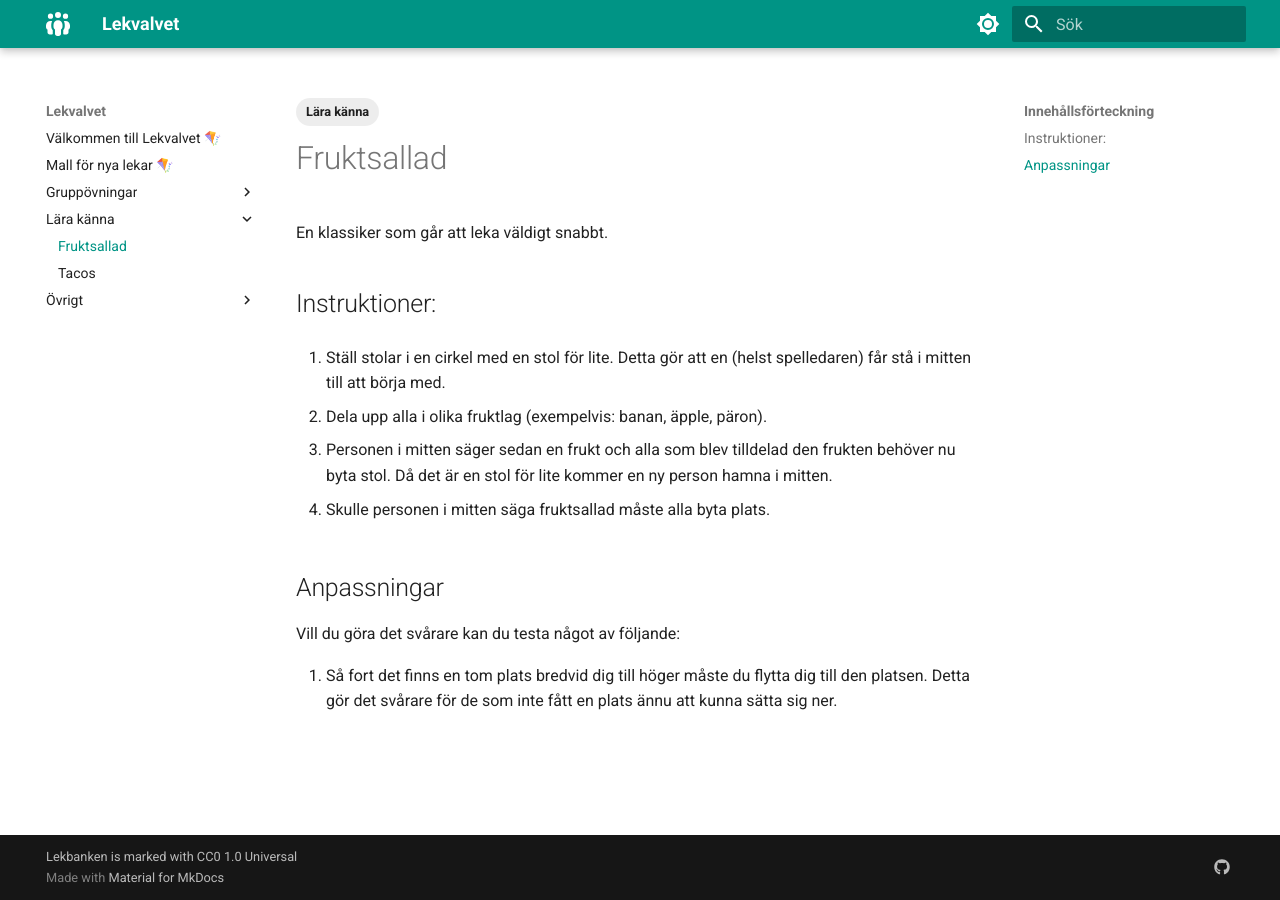
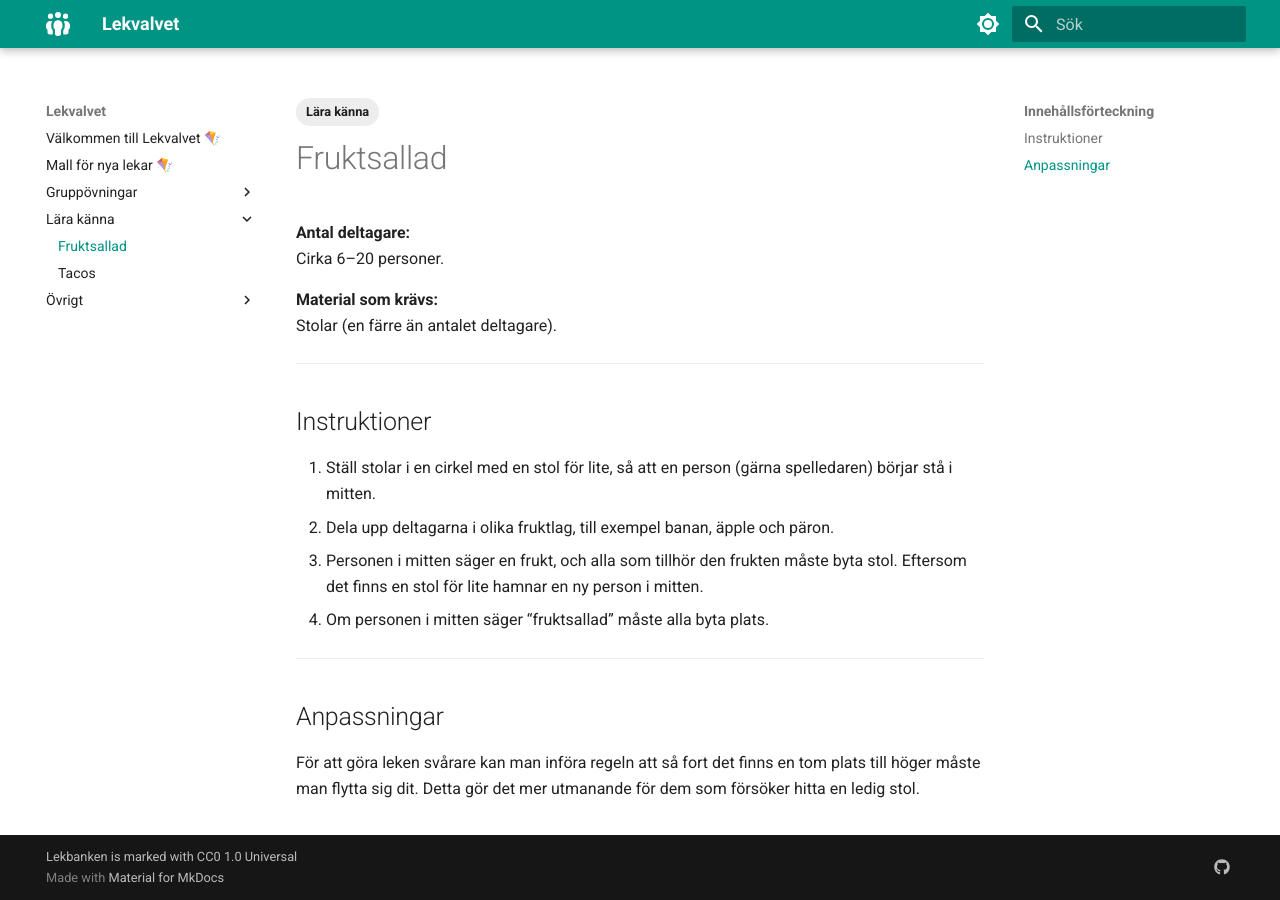
Before and after one commit to Bjorkan/Lekvalvet, an MkDocs documentation site: the page built from docs/Lära känna/fruktsallad.md, in a window 1280 px wide. Built offline with MkDocs 1.6.1 and Material for MkDocs 9.7.7, drawn with Linux system fonts in a browser that asks for light colours.

Commit message:
Keep template in fruktsallad game

```diff
--- a/docs/Lära känna/fruktsallad.md
+++ b/docs/Lära känna/fruktsallad.md
@@ -1,19 +1,22 @@
 # Fruktsallad
 
-En klassiker som går att leka väldigt snabbt.
+**Antal deltagare:**
+Cirka 6–20 personer.
 
-## Instruktioner:
+**Material som krävs:**
+Stolar (en färre än antalet deltagare).
 
-1. Ställ stolar i en cirkel med en stol för lite. Detta gör att en (helst spelledaren) får stå i mitten till att börja med.
+---
 
-2. Dela upp alla i olika fruktlag (exempelvis: banan, äpple, päron).
+## Instruktioner
 
-3. Personen i mitten säger sedan en frukt och alla som blev tilldelad den frukten behöver nu byta stol. Då det är en stol för lite kommer en ny person hamna i mitten.
+1. Ställ stolar i en cirkel med en stol för lite, så att en person (gärna spelledaren) börjar stå i mitten.
+2. Dela upp deltagarna i olika fruktlag, till exempel banan, äpple och päron.
+3. Personen i mitten säger en frukt, och alla som tillhör den frukten måste byta stol. Eftersom det finns en stol för lite hamnar en ny person i mitten.
+4. Om personen i mitten säger “fruktsallad” måste alla byta plats.
 
-4. Skulle personen i mitten säga fruktsallad måste alla byta plats.
+---
 
 ## Anpassningar
 
-Vill du göra det svårare kan du testa något av följande:
-
-1. Så fort det finns en tom plats bredvid dig till höger måste du flytta dig till den platsen. Detta gör det svårare för de som inte fått en plats ännu att kunna sätta sig ner.
+För att göra leken svårare kan man införa regeln att så fort det finns en tom plats till höger måste man flytta sig dit. Detta gör det mer utmanande för dem som försöker hitta en ledig stol.
```
